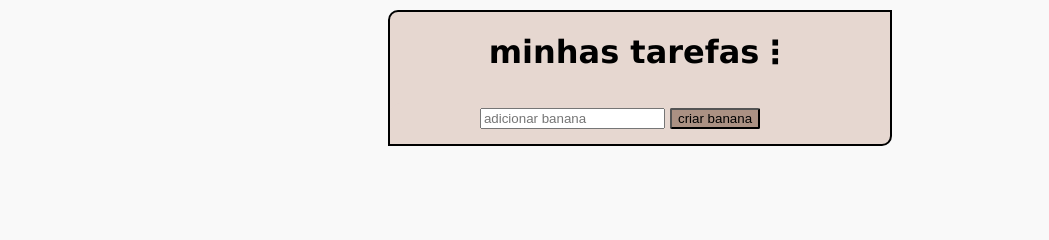
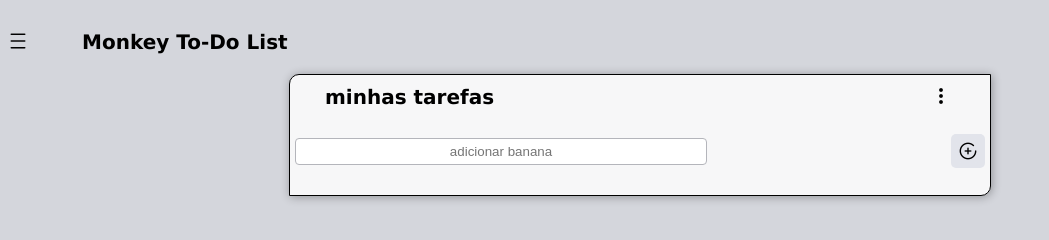
Before and after one commit to Plip0o/MonkeyTo-DoList, a plain HTML site: page monkeyTo-DoList/index.html in a window 1280 px wide. Shown: the whole page, without its empty margins (0-1049 px from the left). Drawn offline with Linux system fonts and the light colour scheme.

Commit message:
Add files via upload

```diff
--- a/monkeyTo-DoList/index.html
+++ b/monkeyTo-DoList/index.html
@@ -9,20 +9,32 @@
 </head>
 <body>
 
-    <div>
-        <header>
-            <h1>minhas tarefas <span>⋮</span></h1>
+    <div id="menu">
+        <button id="trêsbarrinhas"> <img src="image/barra-de-menu 24px x 24px.png" alt="imagem da barra de menu, três barrinhas "></button>
+        <h1>Monkey To-Do List</h1>
+    </div>
+
+    <div id="blocoGeral">
+
+         <header>
+            <h1>minhas tarefas <button id="buttontrespontos"><img src="image/botao-com-tres-pontos 16px.png" alt="botão com três pontos"></button></span></h1>
         </header>
+
+
         <div id="areaadc">
             <nav>
-                <input id="inputNewTask" type="text" placeholder="adicionar banana">
-                <button id="buttoncrieatetask">criar banana</button>
+                <div id="divImput">
+                    <input id="inputNewTask" type="text" placeholder="adicionar banana">
+                </div>
+                <button id="buttoncrieatetask"><img src="image/botao-adicionar.png" alt="botao adicionar"></button>
             </nav>
-            <main>
-                <ul></ul>
-            </main>
+
         </div>
+        <main>
+            <ul></ul>
+        </main>
     </div>
+
 
 </body>
 </html>
--- a/monkeyTo-DoList/style.css
+++ b/monkeyTo-DoList/style.css
@@ -1,55 +1,97 @@
 body{
     font-family:'Lucida Sans', 'Lucida Sans Regular', 'Lucida Grande', 'Lucida Sans Unicode', Geneva, Verdana, sans-serif;
-    background-color:#F9F9F9;
+    background-color:#d4d6dc;
     min-width: 400px;
-    max-width: 800px;
+    max-width: 8000px;
     margin: auto;
 }
 
-header{
+button#trêsbarrinhas{
+    cursor: pointer;
+    background-color: #ffffff00;
+    border: 0px;
+}
+
+button#trêsbarrinhas:active{
+      transform: translateY(1px) scale(1);
+}
+
+div#menu{
+    padding: 20px 0px 0px 0px;
     display: flex;
-    align-items: center;
-    justify-content:center;
 }
 
 h1{
+    font-size: 20px;
+    padding: 10px;
+    margin: auto;
+    width: 90%;
     display: flex;
     align-items: center;
     justify-content: space-between;
 }
 
-div{
-    background-color: #E6D7D0;
+button#buttontrespontos{
+border: 0px;
+background-color: #ffffff00;
+}
+
+div#blocoGeral{
+    height: 120px;
+    background-color: #FFFFFFD0;
     min-width: 200px;
-    max-width: 500px;
-    margin: auto;
-    border: 2px solid black;
+    max-width: 700px;
+    border: 1px solid black;
     border-radius: 10px 0px;
     margin: 10px auto;
+    box-shadow: 1px 1px 10px rgba(0, 0, 0, 0.32);
+
+}
+nav{
+    display: flex;
+    align-items: center;
+    justify-content: space-between;
+    width: 100%;
+    margin: auto;
 }
 
 div#areaadc{
+    min-width: 200px;
+    max-width: 100%;
+    margin: 10px auto ;
     display: flex;
     align-items: center;
     justify-content: center;
     padding: 5px;
-    border: 0px;
+}
+
+input{
+    min-width: 400px;
+    max-width: 500px;
+    padding: 5px;
+    border: 1px solid #b4b5bb;
+    text-align: center;
+    border-radius: 4px;
+    /* quero alinhar com o h1 de cima e mexer na responsividade que ta cagada */
 }
 
 button#buttoncrieatetask{
     border-radius: 2px;
-    background-color: #AB9183;
     cursor: pointer;
     transition: background-color 0.3s ease;
+    border: 0px;
+    border-radius: 5px;
+    background-color: #E2E4EB;
+    display: flex;
+    align-items: center;
+    justify-content: center;
+    padding: 5px;
 
 }
 
-button#buttoncrieatetask:hover{
-    background-color: #b99b8c;
-}
 
 button#buttoncrieatetask:active{
-    background-color: #e0bca9;
-    transform: translateY(1px) scale(0.995);
+    background-color: #f2f5ff;
+    transform: translateY(1px) scale(1);
 
 }
```
Also changed, not shown: monkeyTo-DoList/image/barra-de-menu 24px x 24px.png (added), monkeyTo-DoList/image/botao-adicionar.png (added), monkeyTo-DoList/image/botao-com-tres-pontos 16px.png (added).
